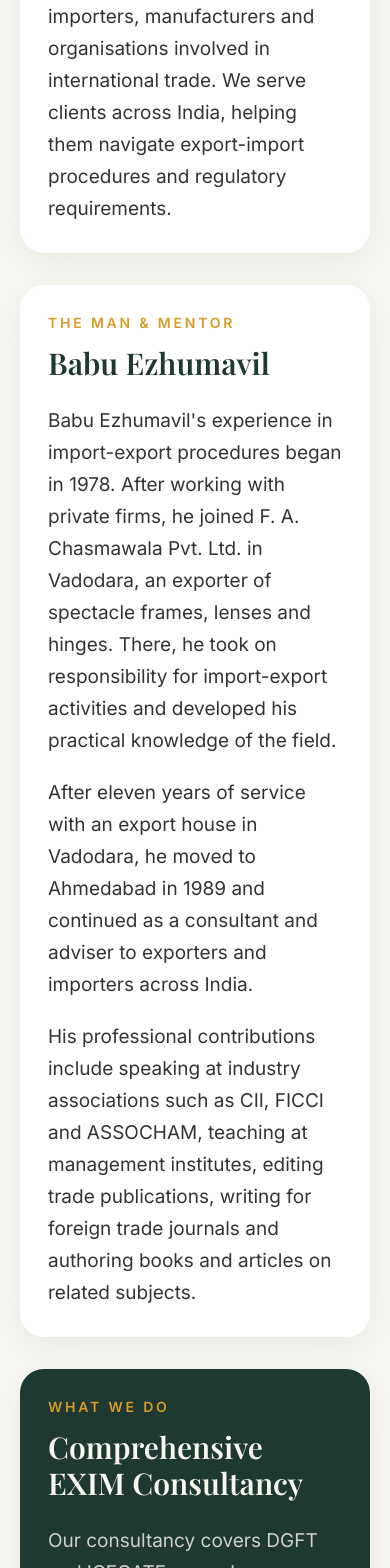
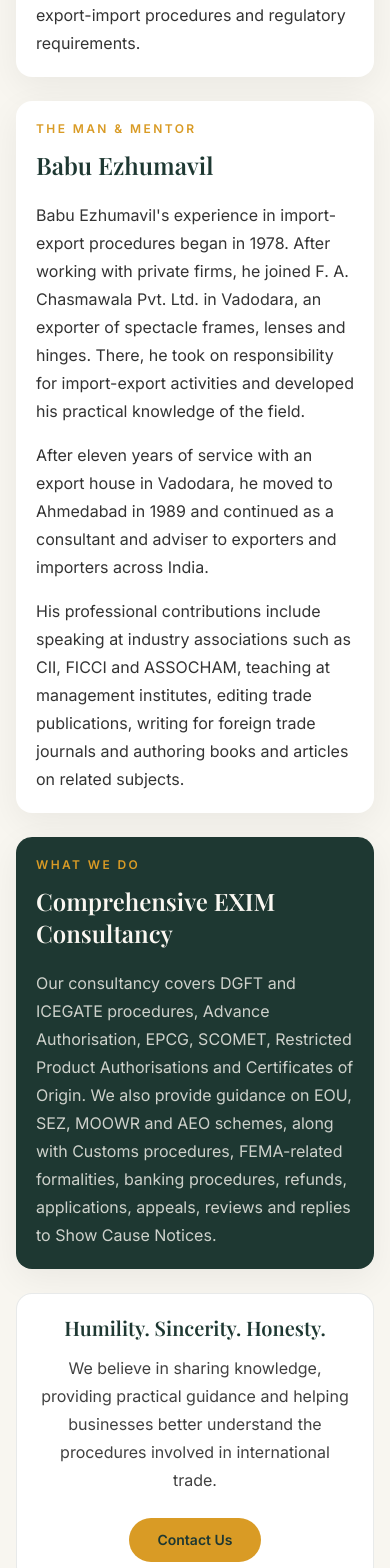
Before and after one commit to Aniket52603/exim-expertize, a React (Vite) app: page /about in a window 390 px wide. Shown: the part 432-2000 px from the top of the page. Built offline with nearby package versions, Linux system fonts and the light colour scheme.

Commit message:
Update website pages and navigation

```diff
--- a/src/pages/AboutPage.jsx
+++ b/src/pages/AboutPage.jsx
@@ -4,7 +4,7 @@ import Title from "../components/Title.jsx";
 
 export default function AboutPage() {
   return (
-    <main className="min-h-screen bg-[#f8f6f0] px-5 pb-20 pt-36 lg:px-10 lg:pb-28 lg:pt-44">
+    <main className="min-h-screen bg-[#f8f6f0] px-4 pb-12 pt-28 sm:px-5 sm:pb-20 sm:pt-36 lg:px-10 lg:pb-28 lg:pt-44">
 
       <div className="mx-auto max-w-7xl">
 
@@ -13,9 +13,9 @@ export default function AboutPage() {
         </Title>
 
         {/* COMPANY INTRODUCTION */}
-        <section className="mt-10 rounded-3xl bg-white p-7 shadow-[0_10px_35px_rgba(0,0,0,0.06)] sm:p-10 lg:p-14">
+        <section className="mt-7 rounded-2xl bg-white p-5 shadow-[0_10px_35px_rgba(0,0,0,0.06)] sm:mt-10 sm:rounded-3xl sm:p-10 lg:p-14">
 
-          <p className="text-[1.1875rem] leading-8 text-black/80 lg:text-[1.3125rem]">
+          <p className="text-base leading-7 text-black/80 lg:text-[1.3125rem] lg:leading-8">
             Established in Ahmedabad in 1989,{" "}
             <strong className="text-ink">Exim Expertize</strong>{" "}
             provides consultancy, advice and guidance to exporters,
@@ -28,17 +28,17 @@ export default function AboutPage() {
         </section>
 
         {/* FOUNDER */}
-        <section className="mt-8 rounded-3xl bg-white p-7 shadow-[0_10px_35px_rgba(0,0,0,0.06)] sm:p-10 lg:p-14">
+        <section className="mt-6 rounded-2xl bg-white p-5 shadow-[0_10px_35px_rgba(0,0,0,0.06)] sm:mt-8 sm:rounded-3xl sm:p-10 lg:p-14">
 
-          <p className="mb-3 text-sm font-semibold uppercase tracking-[0.2em] text-gold">
+          <p className="mb-3 text-xs font-semibold uppercase tracking-[0.2em] text-gold sm:text-sm">
             The Man & Mentor
           </p>
 
-          <h2 className="font-display text-3xl text-ink sm:text-4xl">
+          <h2 className="font-display text-2xl text-ink sm:text-4xl">
             Babu Ezhumavil
           </h2>
 
-          <div className="mt-6 space-y-5 text-[1.1875rem] leading-8 text-black/80 lg:text-[1.3125rem]">
+          <div className="mt-5 space-y-4 text-base leading-7 text-black/80 sm:mt-6 sm:space-y-5 lg:text-[1.3125rem] lg:leading-8">
 
             <p>
               Babu Ezhumavil's experience in import-export procedures
@@ -71,17 +71,17 @@ export default function AboutPage() {
         </section>
 
         {/* OUR EXPERTISE */}
-        <section className="mt-8 rounded-3xl bg-ink p-7 text-cream shadow-[0_10px_35px_rgba(0,0,0,0.06)] sm:p-10 lg:p-14">
+        <section className="mt-6 rounded-2xl bg-ink p-5 text-cream shadow-[0_10px_35px_rgba(0,0,0,0.06)] sm:mt-8 sm:rounded-3xl sm:p-10 lg:p-14">
 
-          <p className="mb-3 text-sm font-semibold uppercase tracking-[0.2em] text-gold">
+          <p className="mb-3 text-xs font-semibold uppercase tracking-[0.2em] text-gold sm:text-sm">
             What We Do
           </p>
 
-          <h2 className="font-display text-3xl text-cream sm:text-4xl">
+          <h2 className="font-display text-2xl text-cream sm:text-4xl">
             Comprehensive EXIM Consultancy
           </h2>
 
-          <p className="mt-6 text-[1.1875rem] leading-8 text-cream/80 lg:text-[1.3125rem]">
+          <p className="mt-5 text-base leading-7 text-cream/80 sm:mt-6 lg:text-[1.3125rem] lg:leading-8">
             Our consultancy covers DGFT and ICEGATE procedures,
             Advance Authorisation, EPCG, SCOMET, Restricted Product
             Authorisations and Certificates of Origin. We also
@@ -94,13 +94,13 @@ export default function AboutPage() {
         </section>
 
         {/* VALUES */}
-        <section className="mt-8 rounded-3xl border border-ink/10 bg-white p-8 text-center sm:p-10 lg:p-12">
+        <section className="mt-6 rounded-2xl border border-ink/10 bg-white p-5 text-center sm:mt-8 sm:rounded-3xl sm:p-10 lg:p-12">
 
-          <h2 className="font-display text-2xl text-ink sm:text-3xl">
+          <h2 className="font-display text-xl text-ink sm:text-3xl">
             Humility. Sincerity. Honesty.
           </h2>
 
-          <p className="mx-auto mt-4 max-w-3xl text-[1.1875rem] leading-8 text-black/75">
+          <p className="mx-auto mt-3 max-w-3xl text-base leading-7 text-black/75 sm:mt-4 lg:text-[1.1875rem] lg:leading-8">
             We believe in sharing knowledge, providing practical
             guidance and helping businesses better understand
             the procedures involved in international trade.
@@ -108,7 +108,7 @@ export default function AboutPage() {
 
           <Link
             to="/contact"
-            className="mt-7 inline-flex rounded-full bg-gold px-8 py-3 font-semibold text-ink transition hover:bg-gold2"
+            className="mt-6 inline-flex rounded-full bg-gold px-7 py-3 text-sm font-semibold text-ink transition hover:bg-gold2 sm:mt-7 sm:px-8 sm:text-base"
           >
             Contact Us
           </Link>
```
